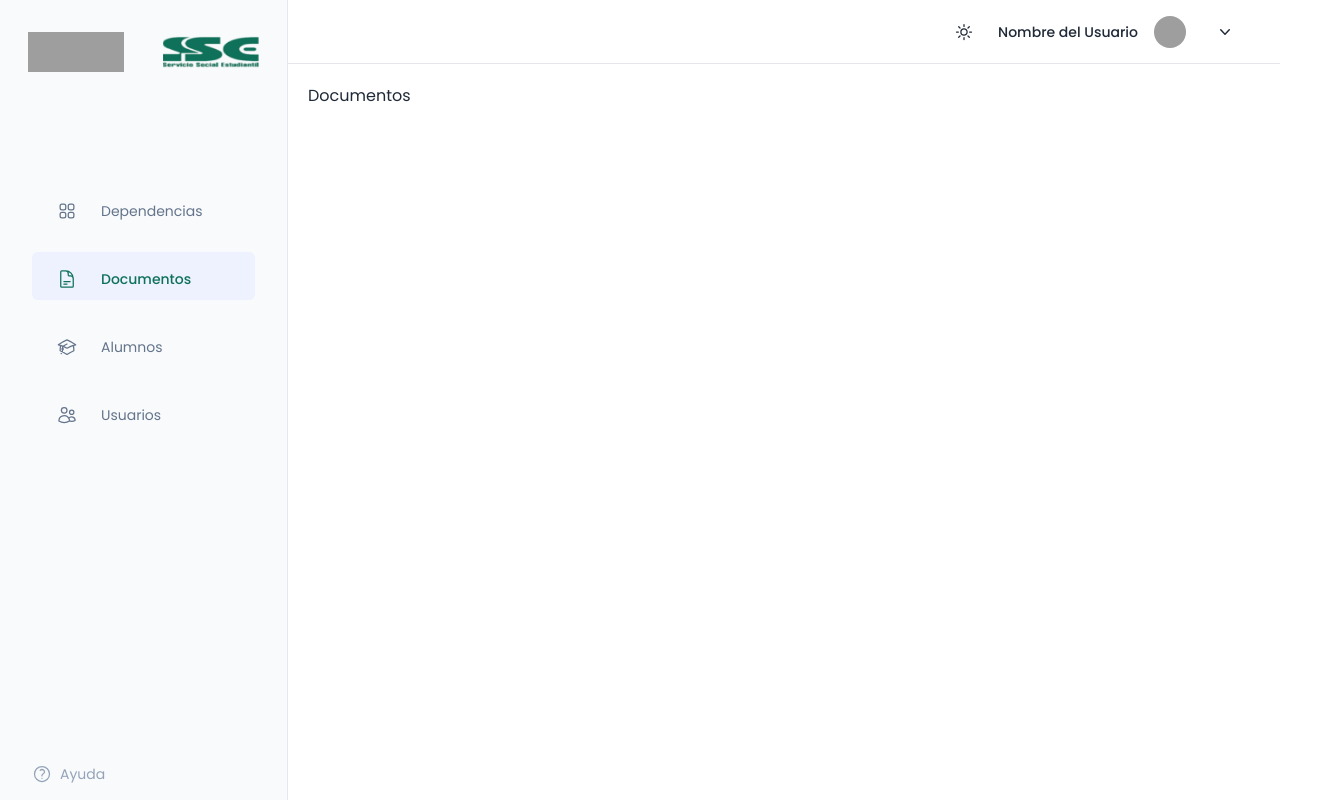
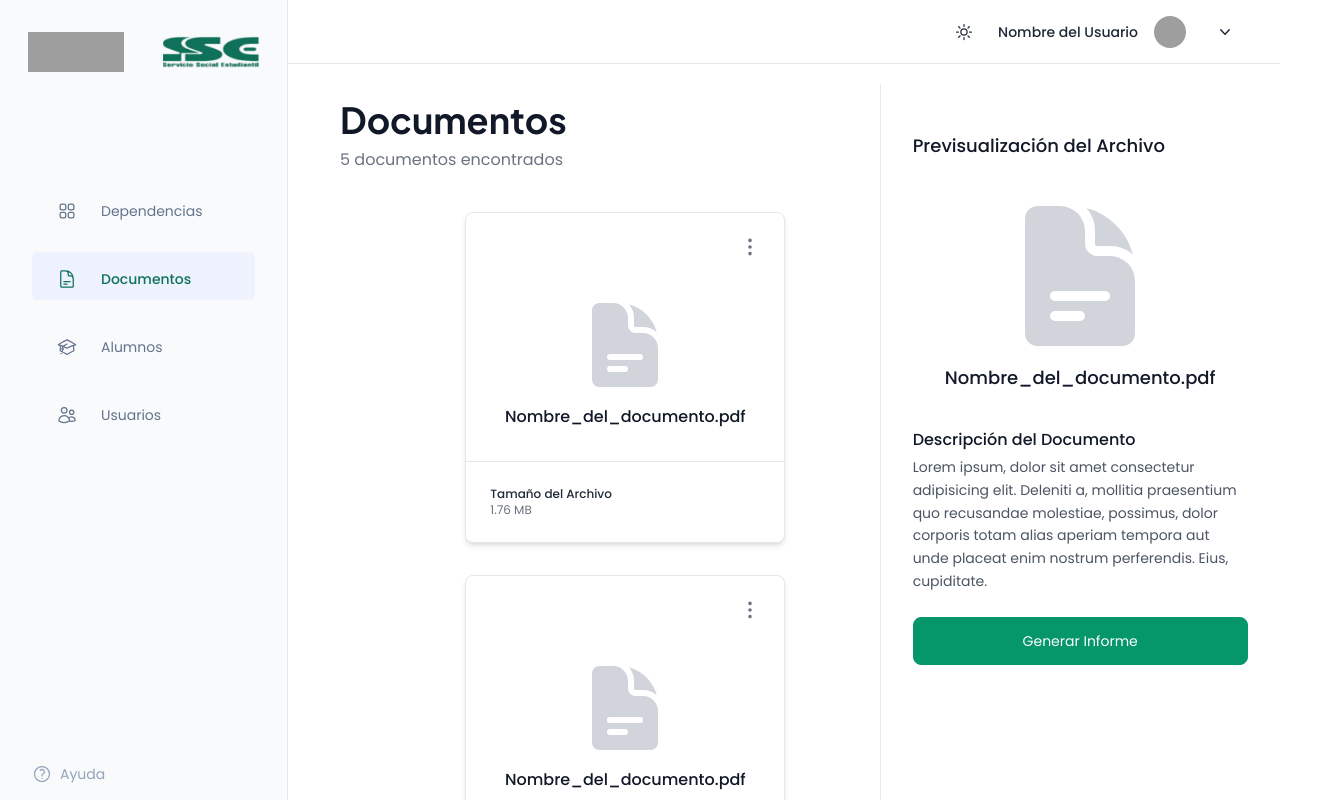
Before and after one commit to FedericoCadena9/Servicio-Social, a Next.js app: page /documentos in a window 1280 px wide. Shown: the top 800 px of the page, 1343 px wide, since content can reach past the window. Built offline with nearby package versions, Linux system fonts and the light colour scheme; grey boxes are pictures that could not be loaded.

Commit message:
Create Página Documentos

```diff
--- /dev/null
+++ b/components/DocumentCard.jsx
@@ -0,0 +1,41 @@
+//Iconos
+import { EllipsisVerticalIcon } from '@heroicons/react/20/solid'
+import { DocumentTextIcon } from '@heroicons/react/24/solid'
+
+export const DocumentCard = () => {
+    return (
+
+        <div class="cursor-pointer w-full max-w-xs bg-white rounded-lg border border-gray-200 shadow-md hover:shadow-xl transition hover:scale-95 dark:bg-gray-800 dark:border-gray-700">
+            <div class="flex justify-end px-4 pt-4">
+                <button id="dropdownButton" data-dropdown-toggle="dropdown" class="inline-block text-gray-500 dark:text-gray-400 hover:bg-gray-100 dark:hover:bg-gray-700 focus:ring-2 focus:outline-none focus:ring-gray-200 dark:focus:ring-gray-700 rounded-lg text-sm p-1.5" type="button">
+                    <EllipsisVerticalIcon className="w-6 h-6" />
+                </button>
+                <div id="dropdown" class="hidden z-10 w-44 text-base list-none bg-white rounded divide-y divide-gray-100 shadow dark:bg-gray-700" data-popper-reference-hidden="" data-popper-escaped="" data-popper-placement="bottom">
+                    <ul class="py-1" aria-labelledby="dropdownButton">
+                        <li>
+                            <a href="#" class="block py-2 px-4 text-sm text-gray-700 hover:bg-gray-100 dark:hover:bg-gray-600 dark:text-gray-200 dark:hover:text-white">Edit</a>
+                        </li>
+                        <li>
+                            <a href="#" class="block py-2 px-4 text-sm text-gray-700 hover:bg-gray-100 dark:hover:bg-gray-600 dark:text-gray-200 dark:hover:text-white">Export Data</a>
+                        </li>
+                        <li>
+                            <a href="#" class="block py-2 px-4 text-sm text-red-600 hover:bg-gray-100 dark:hover:bg-gray-600 dark:text-gray-200 dark:hover:text-white">Delete</a>
+                        </li>
+                    </ul>
+                </div>
+            </div>
+            <div class="">
+                <div className="flex items-center justify-center flex-col my-8">
+                    <DocumentTextIcon className='w-24 h-24 text-gray-300 dark:text-gray-700' />
+                    <h5 class="mt-3 font-medium text-gray-900 dark:text-white">Nombre_del_documento.pdf </h5>
+                </div>
+
+                <div className='border-t text-xs p-6'>
+                    <p className='font-medium text-gray-800 dark:text-gray-200'>Tamaño del Archivo</p>
+                    <p className='text-gray-500 dark:text-gray-600'>1.76 MB</p>
+                </div>
+            </div>
+        </div>
+
+    )
+}
--- a/components/Layouts/MainLayout.jsx
+++ b/components/Layouts/MainLayout.jsx
@@ -49,7 +49,7 @@ export const MainLayout = ({ children }) => {
                         <ButtonMenu href={'/'} text="Dependencias" icon={<Squares2X2Icon className="w-5 h-5" />} />
                         <ButtonMenu href={'/documentos'} text="Documentos" icon={<DocumentTextIcon className="w-5 h-5" />} />
                         <ButtonMenu href={'/alumnos'} text="Alumnos" icon={<AcademicCapIcon className="w-5 h-5" />} />
-                        <ButtonMenu href={'/usuarios'} text="Usuarios" icon={<UsersIcon className="w-5 h-5" />} />
+                        <ButtonMenu href={'/users'} text="Usuarios" icon={<UsersIcon className="w-5 h-5" />} />
                     </nav>
 
                     {/* Botón de Ayuda */}
--- a/pages/documentos.jsx
+++ b/pages/documentos.jsx
@@ -1,10 +1,46 @@
+// Importaciones de Componentes
+import { DocumentCard } from "../components/DocumentCard";
 import { MainLayout } from "../components/Layouts/MainLayout";
+import { TextBlock } from "../components/TextBlock";
+
+//Iconos
+import { DocumentTextIcon } from '@heroicons/react/24/solid'
 
 const Documentos = () => {
   return (
     <>
       <MainLayout>
-        <p>Documentos</p>
+        <div className="grid grid-cols-9 min-h-screen">
+          <div className="col-span-6">
+            <TextBlock title={'Documentos'} subtitle={'5 documentos encontrados'} />
+
+            <div className="flex items-center justify-center gap-8 flex-wrap my-6">
+              <DocumentCard />
+              <DocumentCard />
+              <DocumentCard />
+              <DocumentCard />
+
+            </div>
+          </div>
+          <div className="sticky max-h-screen p-8 pt-12 bg-white w-[25rem] top-0 right-0 border-l">
+            <h2 className="text-lg text-gray-900 font-medium">Previsualización del Archivo</h2>
+
+            <div className="flex flex-col items-center my-9 justify-center gap-2">
+              <DocumentTextIcon className=" text-gray-300 w-40 h-40" />
+
+              <h3 className="text-lg font-medium text-gray-900">Nombre_del_documento.pdf</h3>
+            </div>
+
+            <div>
+              <p className="text-gray-900 font-medium">Descripción del Documento</p>
+              <p className="text-gray-600 text-sm leading-relaxed mt-1 ">Lorem ipsum, dolor sit amet consectetur adipisicing elit. Deleniti a, mollitia praesentium quo recusandae molestiae, possimus, dolor corporis totam alias aperiam tempora aut unde placeat enim nostrum perferendis. Eius, cupiditate.</p>
+            </div>
+
+            <div className="mt-6 w-full">
+              <button className="btn btn-primary w-full">Generar informe</button>
+            </div>
+          </div>
+        </div>
       </MainLayout>
     </>
   );
```
